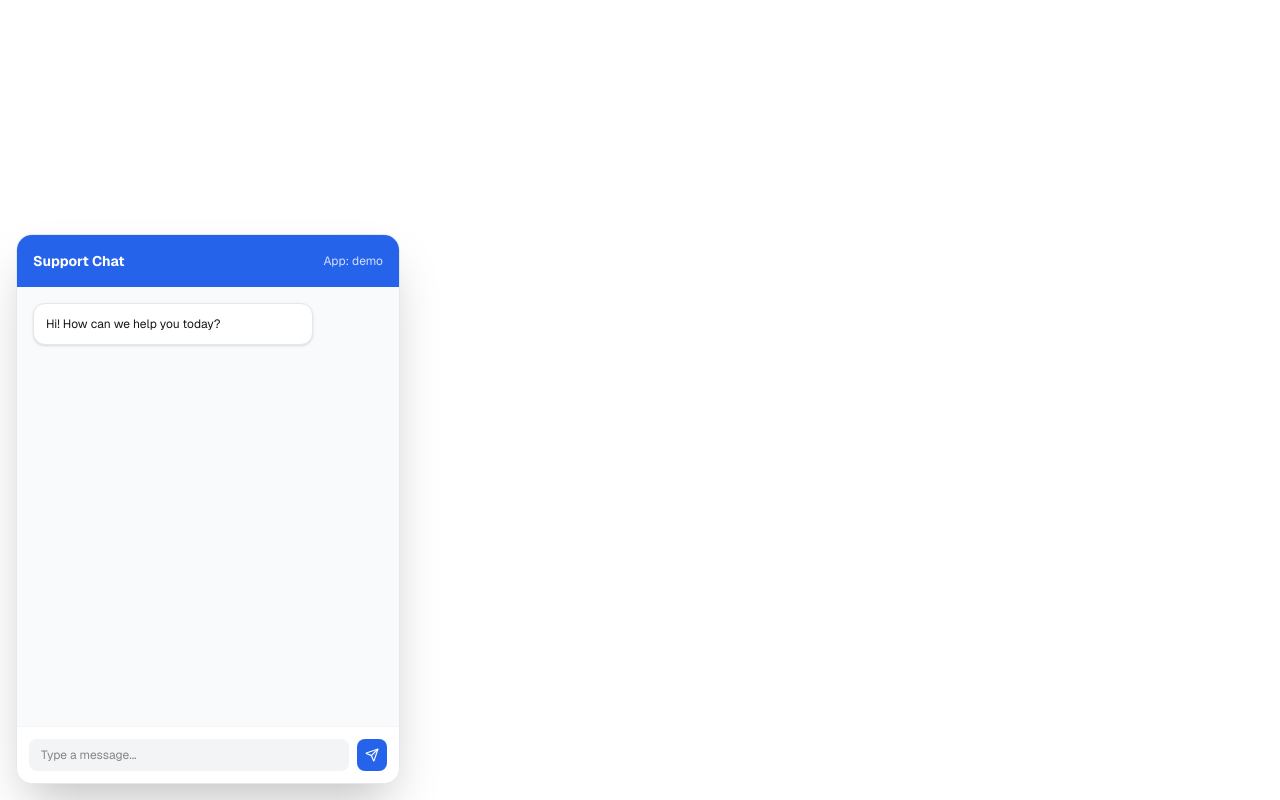
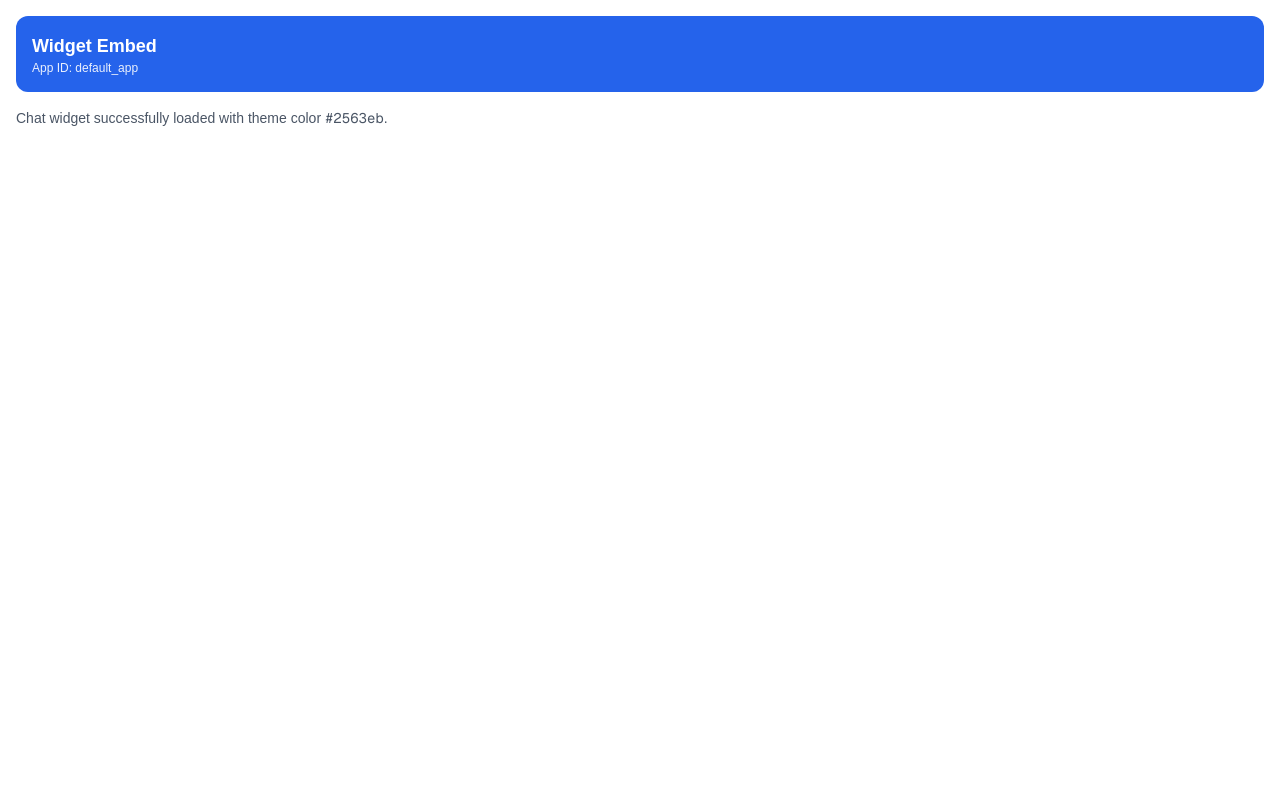
Before and after one commit to ataisi-nathan/chat-platform, a Next.js app: page /dashboard/embed/widget in a window 1280 px wide. Built offline with nearby package versions, Linux system fonts and the light colour scheme.

Commit message:
Added a widget embed skeleton

```diff
--- /dev/null
+++ b/app/dashboard/embed/widget/WidgetEmbedContent.tsx
@@ -0,0 +1,27 @@
+'use client';
+
+import { useSearchParams } from 'next/navigation';
+
+export default function WidgetEmbedContent() {
+  const searchParams = useSearchParams();
+
+  // Extract query parameters with fallbacks
+  const appId = searchParams.get('appId') || 'default_app';
+  const color = searchParams.get('color') || '#2563eb';
+
+  return (
+    <div className="min-h-screen bg-white p-4" style={{ accentColor: color }}>
+      <header className="rounded-xl p-4 text-white" style={{ backgroundColor: color }}>
+        <h1 className="text-lg font-bold">Widget Embed</h1>
+        <p className="text-xs opacity-90">App ID: {appId}</p>
+      </header>
+
+      {/* Widget main body content */}
+      <main className="mt-4 space-y-3">
+        <p className="text-sm text-gray-600">
+          Chat widget successfully loaded with theme color <span className="font-mono">{color}</span>.
+        </p>
+      </main>
+    </div>
+  );
+}
--- a/app/dashboard/embed/widget/page.tsx
+++ b/app/dashboard/embed/widget/page.tsx
@@ -1,49 +1,18 @@
-'use client';
+import { Suspense } from 'react';
+import WidgetEmbedContent from './WidgetEmbedContent';
 
-import { useSearchParams } from 'next/navigation';
-import { Send } from 'lucide-react';
+export default function WidgetEmbedPage() {
+  return (
+    <Suspense fallback={<WidgetEmbedSkeleton />}>
+      <WidgetEmbedContent />
+    </Suspense>
+  );
+}
 
-export default function EmbeddedWidgetPage() {
-  const searchParams = useSearchParams();
-  const appId = searchParams.get('appId') || 'demo';
-  const primaryColor = searchParams.get('color') || '#2563eb';
-
+function WidgetEmbedSkeleton() {
   return (
-    <div className="h-screen w-screen bg-transparent flex flex-col justify-end p-4 font-sans">
-      <div className="w-full max-w-sm h-137.5 bg-white rounded-2xl shadow-2xl border border-gray-200 flex flex-col overflow-hidden">
-
-        {/* Widget Header */}
-        <div
-          className="p-4 text-white font-bold text-sm flex items-center justify-between"
-          style={{ backgroundColor: primaryColor }}
-        >
-          <span>Support Chat</span>
-          <span className="text-xs font-normal opacity-80">App: {appId}</span>
-        </div>
-
-        {/* Chat Body */}
-        <div className="flex-1 p-4 bg-gray-50 overflow-y-auto space-y-3 text-xs">
-          <div className="bg-white border border-gray-200 p-3 rounded-xl max-w-[80%] shadow-sm">
-            Hi! How can we help you today?
-          </div>
-        </div>
-
-        {/* Input */}
-        <div className="p-3 border-t border-gray-100 flex gap-2 bg-white">
-          <input
-            type="text"
-            placeholder="Type a message..."
-            className="flex-1 text-xs bg-gray-100 px-3 py-2 rounded-lg focus:outline-none"
-          />
-          <button
-            className="p-2 text-white rounded-lg"
-            style={{ backgroundColor: primaryColor }}
-          >
-            <Send className="h-3.5 w-3.5" />
-          </button>
-        </div>
-
-      </div>
+    <div className="flex h-screen w-full items-center justify-center bg-gray-50">
+      <div className="h-8 w-8 animate-spin rounded-full border-4 border-blue-600 border-t-transparent" />
     </div>
   );
 }
```
